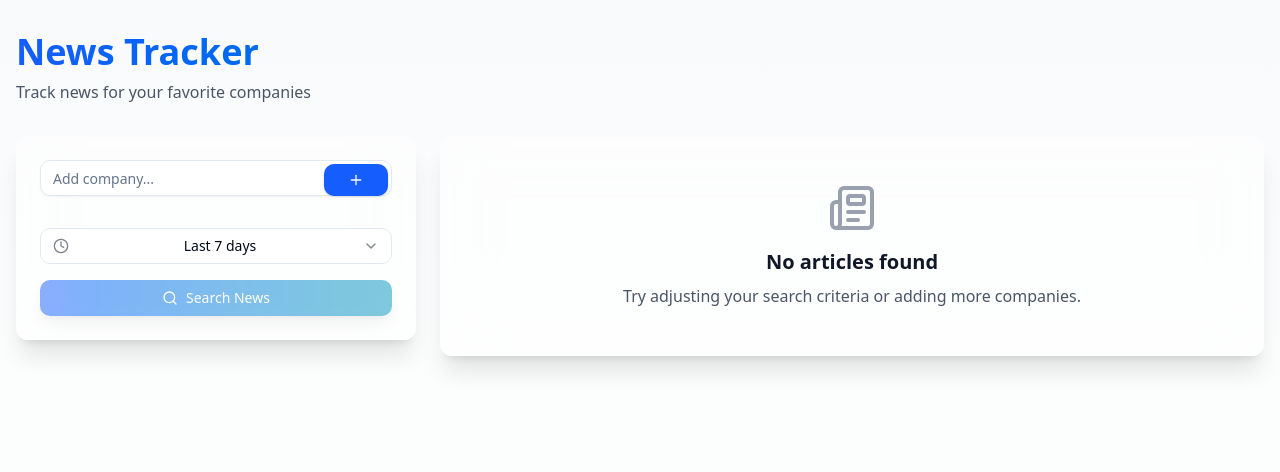
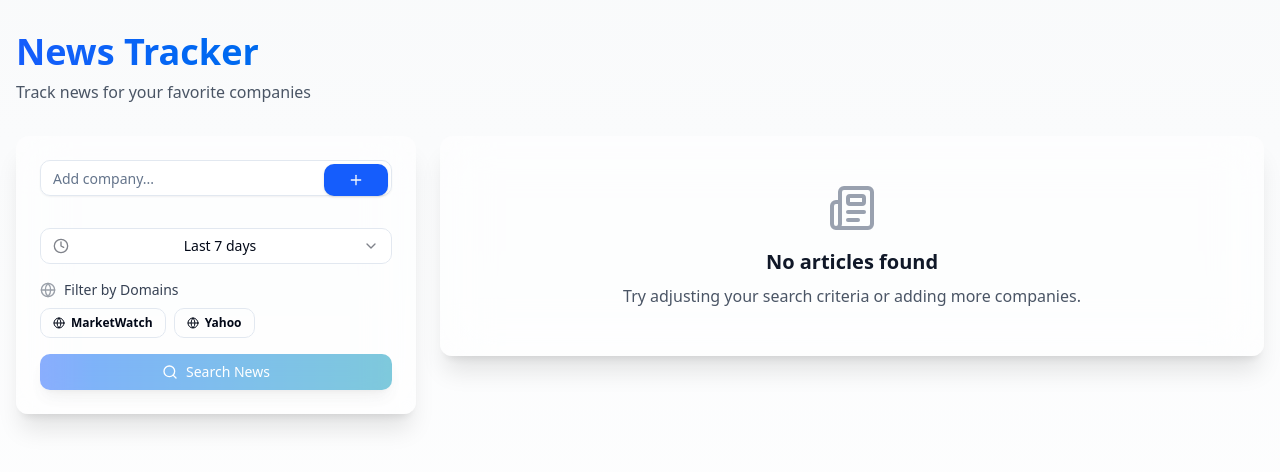
Before and after one commit to drsullivan13/news-dash, a React (Vite) app: page / in a window 1280 px wide. Shown: the top 472 px of the page. Built offline with nearby package versions, Linux system fonts and the light colour scheme.

Commit message:
Adds ability to filter news search by Domain. Included two initial domains: yahoo.com and marketwatch.com

```diff
--- a/src/components/NewsTrackerUIv2.jsx
+++ b/src/components/NewsTrackerUIv2.jsx
@@ -21,6 +21,7 @@ import {
   AlertCircle,
   ChevronLeft,
   ChevronRight,
+  Globe
 } from "lucide-react";
 import api from "../lib/axios";
 
@@ -33,12 +34,16 @@ const NewsTrackerUI = () => {
   const [availableSources, setAvailableSources] = useState([]);
   const [loading, setLoading] = useState(false);
   const [error, setError] = useState(null);
-
-  // Add pagination state
+  const [selectedDomains, setSelectedDomains] = useState([]);
   const [currentPage, setCurrentPage] = useState(1);
   const [totalPages, setTotalPages] = useState(0);
   const [totalArticles, setTotalArticles] = useState(0);
+
   const articlesPerPage = 20;
+  const domains = [
+    { label: "MarketWatch", value: "marketwatch.com" },
+    { label: "Yahoo", value: "yahoo.com" },
+  ];
 
   const fetchNews = async (page = 1) => {
     setLoading(true);
@@ -49,6 +54,7 @@ const NewsTrackerUI = () => {
         companies,
         timeRange: parseInt(timeRange),
         sources: selectedSources,
+        domains: selectedDomains,
         page,
         pageSize: articlesPerPage,
       });
@@ -118,7 +124,7 @@ const NewsTrackerUI = () => {
   const getPageNumbers = () => {
     const pages = [];
     const maxVisiblePages = 5;
-    console.log('TOTAL PAGES', totalPages)
+    console.log("TOTAL PAGES", totalPages);
 
     // If we have 7 or fewer pages, show all of them
     if (totalPages <= 7) {
@@ -191,6 +197,14 @@ const NewsTrackerUI = () => {
       selectedSources.length === 0 ||
       selectedSources.includes(article.source.name)
   );
+
+  const toggleDomain = (domain) => {
+    setSelectedDomains((prev) =>
+      prev.includes(domain.value)
+        ? prev.filter((d) => d !== domain.value)
+        : [...prev, domain.value]
+    );
+  };
 
   // Error display component
   const ErrorDisplay = ({ message }) => (
@@ -271,6 +285,59 @@ const NewsTrackerUI = () => {
                       <SelectItem value="30">Last month</SelectItem>
                     </SelectContent>
                   </Select>
+
+                  {/* Domain Filter */}
+                  <div className="space-y-2 mt-4">
+                    <label className="text-sm font-medium text-gray-700 flex items-center gap-2">
+                      <Globe className="h-4 w-4 opacity-50" />
+                      Filter by Domains
+                    </label>
+                    <div className="flex flex-wrap gap-2">
+                      {domains.map((domain) => (
+                        <Badge
+                          key={domain.value}
+                          variant={
+                            selectedDomains.includes(domain.value)
+                              ? "default"
+                              : "outline"
+                          }
+                          className="cursor-pointer px-3 py-1.5 transition-all hover:bg-blue-50"
+                          onClick={() => toggleDomain(domain)}
+                        >
+                          <Globe className="h-3 w-3 mr-1.5" />
+                          {domain.label}
+                        </Badge>
+                      ))}
+                    </div>
+                  </div>
+
+                  {/* Selected Domains Summary */}
+                  {selectedDomains.length > 0 && (
+                    <div className="mt-4">
+                      <div className="text-sm text-gray-500">
+                        Selected Domains: {selectedDomains.length}
+                      </div>
+                      <div className="flex flex-wrap gap-2 mt-2">
+                        {selectedDomains.map((domain) => {
+                          const domainInfo = domains.find(
+                            (d) => d.value === domain
+                          );
+                          return (
+                            <Badge
+                              key={domain}
+                              className="px-3 py-1.5 bg-blue-50 text-blue-700 hover:bg-blue-100 transition-colors cursor-pointer group"
+                            >
+                              {domainInfo?.label}
+                              <X
+                                className="h-4 w-4 ml-2 opacity-50 group-hover:opacity-100"
+                                onClick={() => toggleDomain(domainInfo)}
+                              />
+                            </Badge>
+                          );
+                        })}
+                      </div>
+                    </div>
+                  )}
 
                   {/* Search Button */}
                   <Button
@@ -356,10 +423,6 @@ const NewsTrackerUI = () => {
                           </div>
                           <p className="text-gray-600">{article.description}</p>
                           <div className="flex items-center gap-3 flex-wrap">
-                            <Badge className="bg-blue-50 text-blue-700">
-                              <Newspaper className="h-3 w-3 mr-1.5" />
-                              {article.source.name}
-                            </Badge>
                             <Badge className="bg-blue-50 text-blue-700">
                               <Newspaper className="h-3 w-3 mr-1.5" />
                               {article.source.name}
```
